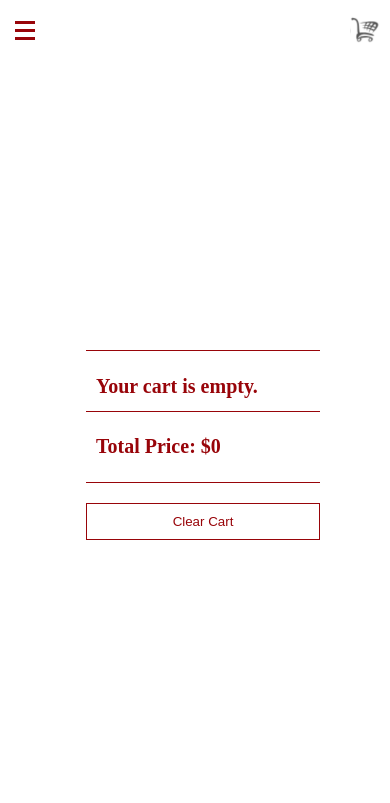
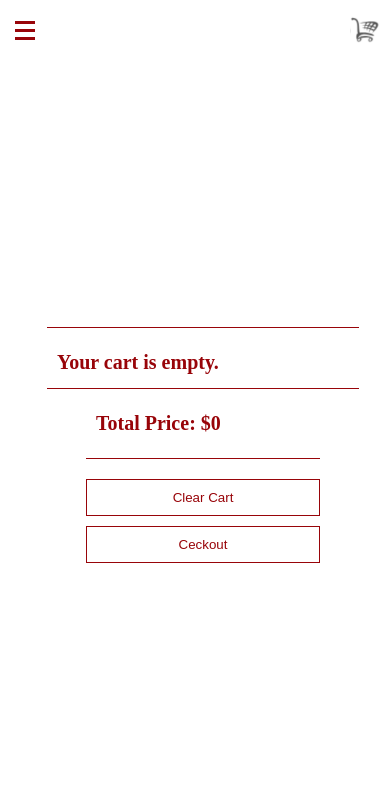
Before and after one commit to JanKonings/Curation1-Website-Final, a PHP site: page /cart.php in a window 390 px wide. Shown: the top 803 px of the page. Run offline with PHP 8.4, Linux system fonts and the light colour scheme; the visitor is signed in with stand-in values (Sample User, id 1).

Commit message:
lotta bangers in this one fellas

```diff
--- a/CSS/cart.css
+++ b/CSS/cart.css
@@ -36,6 +36,12 @@ body {
     box-sizing: border-box;
 }
 
+@media (max-width: 700px) {
+    .shopItems {
+        width: 80%;
+    }
+}
+
 .cartItem {
     width: 100%;
     border-top: 1px solid #980409;
@@ -72,6 +78,21 @@ body {
     padding-left: 10px;
 }
 
+#checkout {
+    margin-top: 10px;
+    width: 60%;
+    border: #980409 1px solid;
+    background-color: #ffffff;
+    margin-bottom: 50px;
+    padding: 10px;
+    color: #980409;
+}
+
+#checkout:hover {
+    background-color: #980409;
+    color: #ffffff;
+}
+
 h1 {
     font-size: 20px;
     color: #980409;
@@ -87,7 +108,6 @@ h2 {
     width: 60%;
     border: #980409 1px solid;
     background-color: #ffffff;
-    margin-bottom: 50px;
     padding: 10px;
     color: #980409;
 }
--- a/Shop.php
+++ b/Shop.php
@@ -109,8 +109,6 @@
                 let cartItems = JSON.parse(localStorage.getItem('cartItems')) || [];
                 cartItems.push(cartData);
                 localStorage.setItem('cartItems', JSON.stringify(cartItems));
-
-                // window.location.href = `https://y8hkdv-yg.myshopify.com/cart/${variantId}:${quantity}`;
             });
         </script>
     </div>
--- a/cart.php
+++ b/cart.php
@@ -38,6 +38,7 @@
         <div class="checkout">
         </div>
         <button type="button" id="clearCart">Clear Cart</button>
+        <button type="button" id="checkout">Ceckout</button>
     </div>
 
 
@@ -129,6 +130,18 @@
                 var totalPrice = totalItems * 220;
                 checkoutContainer.innerHTML = `<h1 id="total">Total Price: $${totalPrice}</h1>`;
             }
+
+            document.getElementById('checkout').addEventListener('click', function() {
+                // Create the Shopify cart URL
+                let cartURL = 'https://y8hkdv-yg.myshopify.com/cart/';
+
+                // Loop through each item and add the variantId and quantity to the URL
+                let cartItemsString = cartItems.map(item => `${item.variantId}:${item.quantity}`).join(',');
+                cartURL += cartItemsString;
+
+                // Redirect to the Shopify cart
+                window.location.href = cartURL;
+            });
         };
     </script>
 
```
Also changed, not shown: CSS/shop.css (+17 -0 lines).
